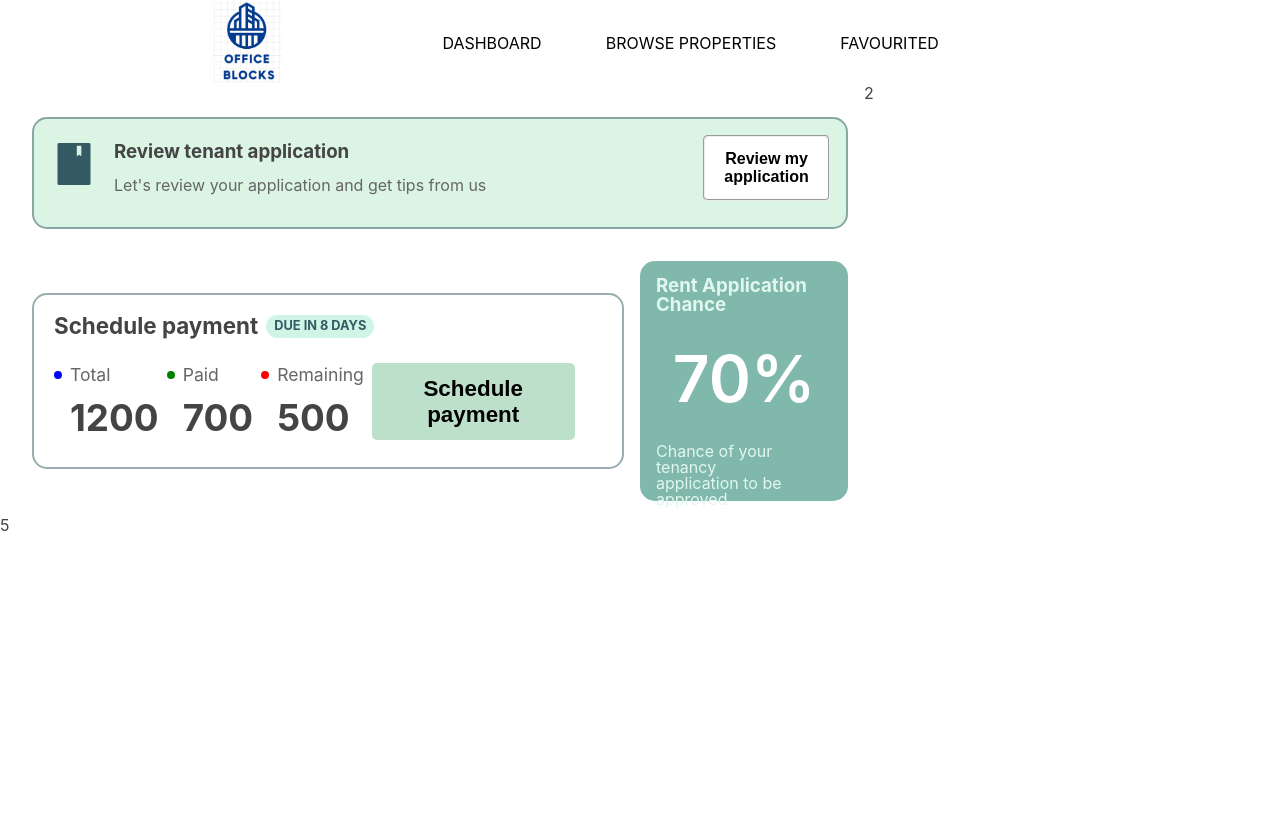
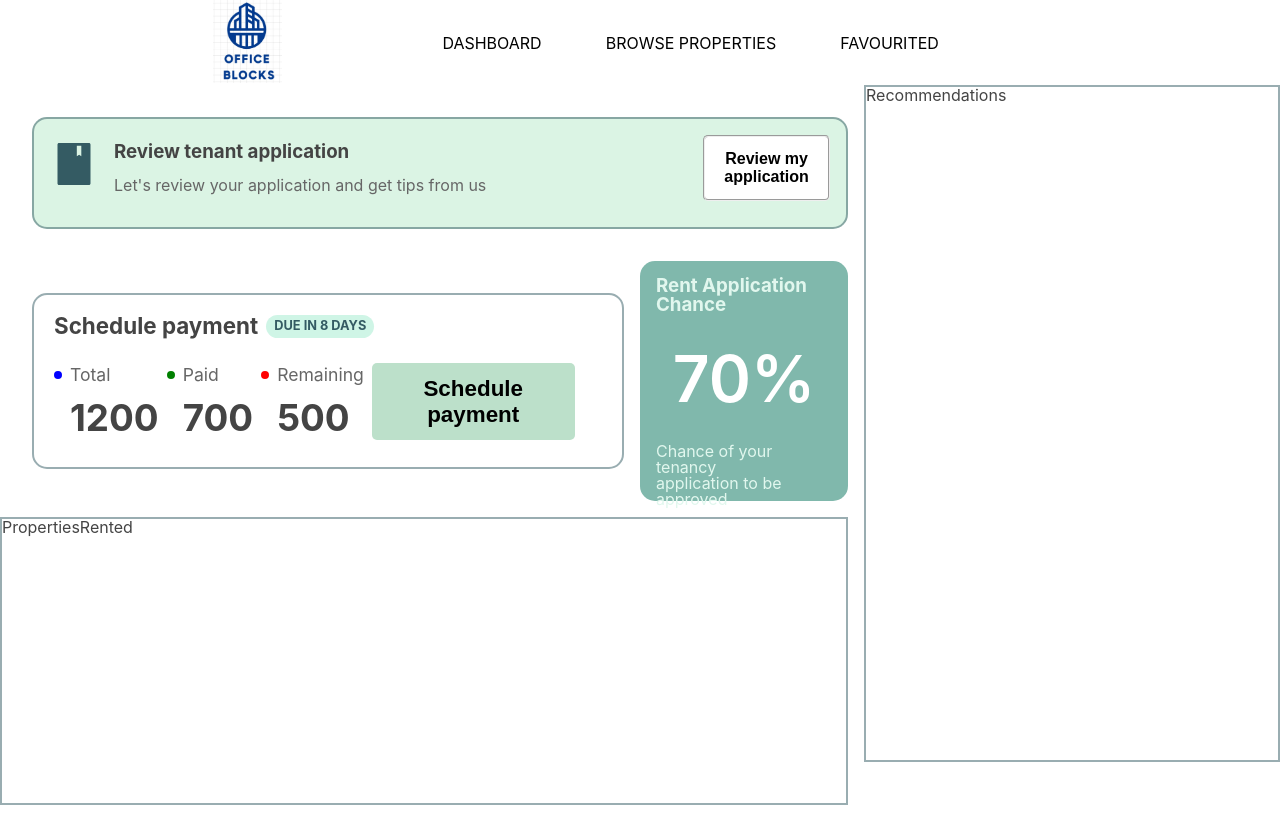
Before and after one commit to illusionist52/Office-Blocks, a React (Vite) app: page /user_dashboard in a window 1280 px wide. Built offline with nearby package versions, Linux system fonts and the light colour scheme.

Commit message:
dashboard updates

```diff
--- /dev/null
+++ b/src/ui/PropertiesRented.jsx
@@ -0,0 +1,8 @@
+import React from 'react'
+import styles from'./PropertiesRented.module.css'
+export const PropertiesRented = () => {
+  return (
+    <div className={styles.box}>PropertiesRented</div>
+  )
+}
+export default PropertiesRented;
--- /dev/null
+++ b/src/ui/PropertiesRented.module.css
@@ -0,0 +1,5 @@
+.box{
+  border: 2px solid rgba(53, 92, 100, 0.5);
+  height: 90%;
+  width: 100%;
+}
--- a/src/ui/PropertyTiles.jsx
+++ b/src/ui/PropertyTiles.jsx
@@ -3,6 +3,7 @@ import "./propertytiles.css"
 import "../index.css"
 import { GiOfficeChair } from "react-icons/gi"
 import {BiCube} from "react-icons/bi"
+import { Link } from "react-router-dom"
 function PropertyTiles(){
   return <div className="grid-item">
       <img src="../../public/prop-1.jpg"/>
--- /dev/null
+++ b/src/ui/Recommendations.jsx
@@ -0,0 +1,9 @@
+import React from 'react'
+import styles from "./Recommendations.module.css"
+function Recommendations() {
+  return (
+    <div className={styles.box}>Recommendations</div>
+  )
+}
+
+export default Recommendations
--- /dev/null
+++ b/src/ui/Recommendations.module.css
@@ -0,0 +1,6 @@
+
+.box{
+  border: 2px solid rgba(53, 92, 100, 0.5);
+  height: 90%;
+  width: 100%;
+}
--- a/src/ui/UserDashboard.jsx
+++ b/src/ui/UserDashboard.jsx
@@ -1,5 +1,7 @@
 import ApplicationChance from "./ApplicationChance";
 import DuePayment from "./DuePayement";
+import PropertiesRented from "./PropertiesRented";
+import Recommendations from "./Recommendations";
 import TenantApplication from "./TenantApplication";
 import styles from "./UserDashboard.module.css"
 function UserDasboard() {
@@ -11,10 +13,10 @@ function UserDasboard() {
       <div className={styles.grid1}>
       <TenantApplication/>
       </div>
-      <div className={styles.grid2}>2</div>
+      <div className={styles.grid2}><Recommendations/></div>
       <div className={styles.grid3}><DuePayment/></div>
       <div className={styles.grid4}><ApplicationChance/></div>
-      <div className={styles.grid5}>5</div>
+      <div className={styles.grid5}><PropertiesRented/></div>
     </div>
   );
 }
```
